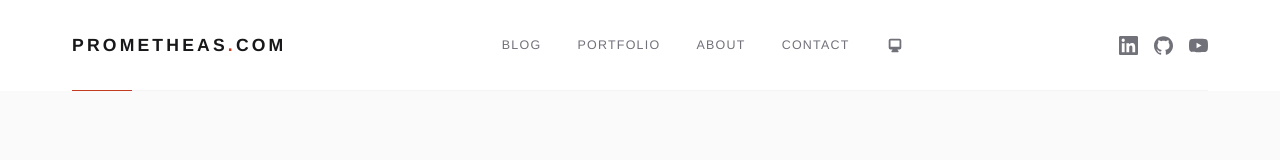
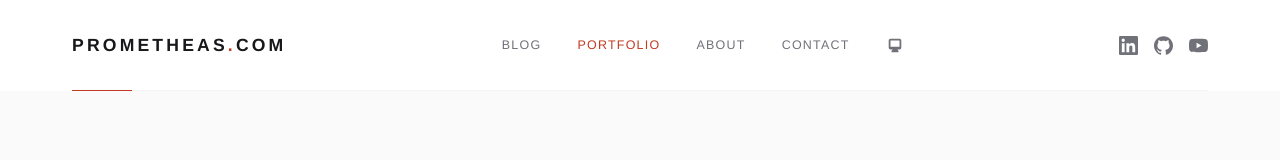
Before and after one commit to prometheas/prometheas.com, a Next.js app: page /portfolio/software in a window 1280 px wide. Shown: the top 160 px of the page. Built offline with nearby package versions, Linux system fonts and the light colour scheme.

Commit message:
feat: highlight active nav item in header
Use usePathname() to detect the current route and apply accent color
to the matching nav link. Matches are prefix-based so all blog sub-routes
highlight "Blog", all portfolio sub-routes highlight "Portfolio", etc.

```diff
--- a/src/components/Header.tsx
+++ b/src/components/Header.tsx
@@ -1,9 +1,21 @@
+"use client";
+
 import Link from "next/link";
+import { usePathname } from "next/navigation";
 import { SocialLinks } from "./SocialLinks";
 import { MobileNav } from "./MobileNav";
 import { ThemeToggle } from "./ThemeToggle";
 
+const navLinks = [
+  { href: "/posts/", label: "Blog", match: "/posts" },
+  { href: "/portfolio", label: "Portfolio", match: "/portfolio" },
+  { href: "/about", label: "About", match: "/about" },
+  { href: "/contact", label: "Contact", match: "/contact" },
+] as const;
+
 export function Header() {
+  const pathname = usePathname();
+
   return (
     <header className="bg-[var(--bg-surface)] flex items-center justify-between px-[4.5rem] max-md:px-6 py-7 relative after:content-[''] after:absolute after:bottom-0 after:left-[4.5rem] after:right-[4.5rem] max-md:after:left-6 max-md:after:right-6 after:h-px after:bg-gradient-to-r after:from-[var(--accent)] after:from-[60px] after:to-[var(--border-subtle)] after:to-[60px]">
       <Link
@@ -14,30 +26,20 @@ export function Header() {
       </Link>
 
       <nav className="hidden md:flex gap-2 lg:gap-5 items-center">
-        <Link
-          href="/posts/"
-          className="text-[0.78rem] font-[450] tracking-[0.1em] uppercase text-[var(--text-secondary)] no-underline hover:text-[var(--accent)] transition-colors py-2 px-2"
-        >
-          Blog
-        </Link>
-        <Link
-          href="/portfolio"
-          className="text-[0.78rem] font-[450] tracking-[0.1em] uppercase text-[var(--text-secondary)] no-underline hover:text-[var(--accent)] transition-colors py-2 px-2"
-        >
-          Portfolio
-        </Link>
-        <Link
-          href="/about"
-          className="text-[0.78rem] font-[450] tracking-[0.1em] uppercase text-[var(--text-secondary)] no-underline hover:text-[var(--accent)] transition-colors py-2 px-2"
-        >
-          About
-        </Link>
-        <Link
-          href="/contact"
-          className="text-[0.78rem] font-[450] tracking-[0.1em] uppercase text-[var(--text-secondary)] no-underline hover:text-[var(--accent)] transition-colors py-2 px-2"
-        >
-          Contact
-        </Link>
+        {navLinks.map(({ href, label, match }) => {
+          const active = pathname.startsWith(match);
+          return (
+            <Link
+              key={href}
+              href={href}
+              className={`text-[0.78rem] font-[450] tracking-[0.1em] uppercase no-underline hover:text-[var(--accent)] transition-colors py-2 px-2 ${
+                active ? "text-[var(--accent)]" : "text-[var(--text-secondary)]"
+              }`}
+            >
+              {label}
+            </Link>
+          );
+        })}
         <ThemeToggle />
       </nav>
 
```
